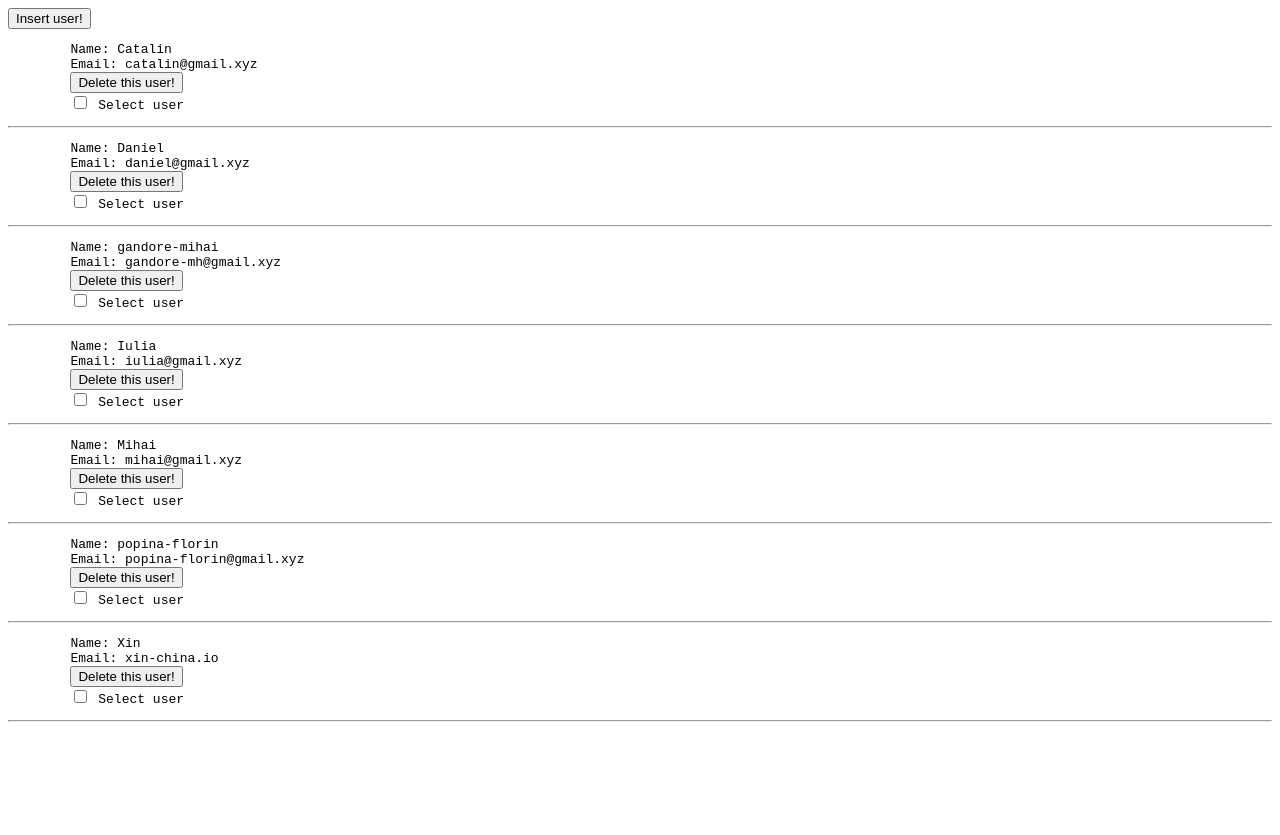
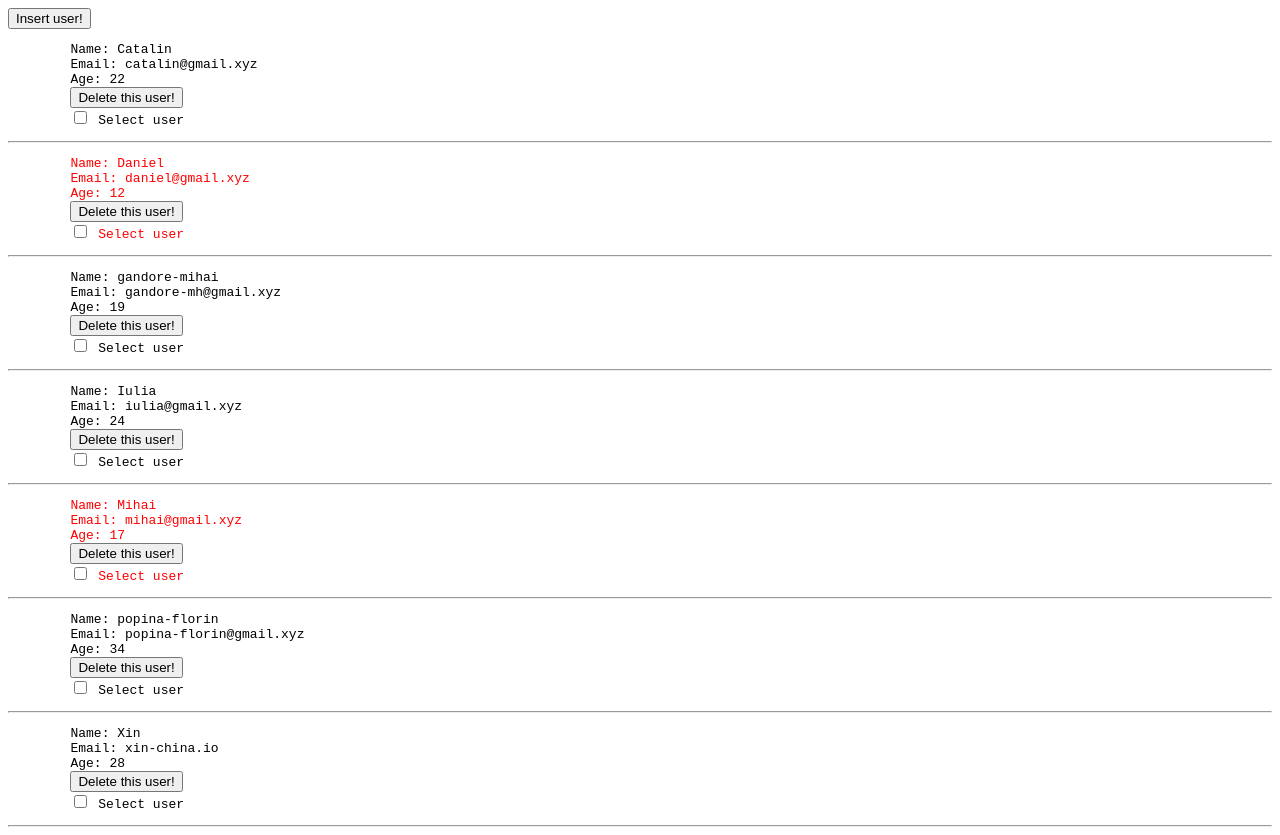
Before and after one commit to Catalin12/introduction-to-angular, an Angular app in the folder component-interaction/: page / in a window 1280 px wide. Before the commit the page ends 800 px from the top, so only its background shows below. Built offline with nearby package versions, Linux system fonts and the light colour scheme.

Commit message:
first commit with update

```diff
--- /dev/null
+++ b/component-interaction/src/app/age-user-pipe.ts
@@ -0,0 +1,9 @@
+import { Pipe, PipeTransform } from "@angular/core";
+
+@Pipe({ name: "ageUsers" })
+export class AgeUserPipe implements PipeTransform {
+	public transform(date: any, ...args: any[]): number {
+		console.log(`age users was loaded ${date}`);
+		return new Date().getFullYear() - date.getFullYear();
+	}
+}
--- a/component-interaction/src/app/app.module.ts
+++ b/component-interaction/src/app/app.module.ts
@@ -3,6 +3,7 @@ import { BrowserModule } from '@angular/platform-browser';
 
 import { AppComponent } from "./app.component";
 import { SortUserPipe } from "./sort-users.pipe";
+import { AgeUserPipe } from './age-user-pipe';
 import { UserDetailsComponent } from "./user-details/user-details.component"
 import { UserListComponent } from "./user-list/user-list.component";
 
@@ -11,7 +12,8 @@ import { UserListComponent } from "./user-list/user-list.component";
 		AppComponent,
 		UserDetailsComponent,
 		UserListComponent,
-		SortUserPipe
+		SortUserPipe,
+		AgeUserPipe
 	],
 	imports: [
 		BrowserModule
--- a/component-interaction/src/app/sort-users.pipe.ts
+++ b/component-interaction/src/app/sort-users.pipe.ts
@@ -7,6 +7,7 @@ import { UserModel } from './user.model';
 export class SortUserPipe implements PipeTransform {
 
 	public transform(value: UserModel[], orderType: OrderTypeEnum) {
+
 		if (orderType === OrderTypeEnum.DSC) {
 			return value.sort((user: UserModel, nextUser: UserModel) => nextUser.name.toLowerCase() < user.name.toLowerCase() ? -1 : nextUser.name.toLowerCase() > user.name.toLowerCase() ? 1 : 0);
 		}
--- a/component-interaction/src/app/user-details/user-details.component.css
+++ b/component-interaction/src/app/user-details/user-details.component.css
@@ -0,0 +1,3 @@
+.adult {
+	color: red;
+}
--- a/component-interaction/src/app/user-details/user-details.component.html
+++ b/component-interaction/src/app/user-details/user-details.component.html
@@ -1,6 +1,7 @@
-<pre>
+<pre [ngClass]="{'adult': (user?.dateOfBirth | ageUsers) < 18}">
 	Name: {{user?.name}}
 	Email: {{user?.email}}
+	Age: {{user?.dateOfBirth | ageUsers}}
 	<button (click)="handleDeleteClick()">Delete this user!</button>
 	<input type="checkbox" (click)="handleCheckboxChangeStatus()"><label> Select user</label>
 </pre>
--- a/component-interaction/src/app/user-details/user-details.component.ts
+++ b/component-interaction/src/app/user-details/user-details.component.ts
@@ -3,9 +3,9 @@ import { Component, EventEmitter, Input, Output } from '@angular/core';
 import { UserModel } from '../user.model';
 
 @Component({
-	selector: 'user-details',
-	templateUrl: './user-details.component.html',
-	styleUrls: ['./user-details.component.css']
+	selector: "user-details",
+	templateUrl: "./user-details.component.html",
+	styleUrls: ["./user-details.component.css"]
 })
 export class UserDetailsComponent {
 	@Input()
--- a/component-interaction/src/app/user-list/user-list.component.html
+++ b/component-interaction/src/app/user-list/user-list.component.html
@@ -1,5 +1,5 @@
 <button class="succes" (click)="handleAddUserClick()">Insert user!</button>
 <button *ngIf="selectedUserIds.length" (click)="handleDeleteSelectedUsersClick()">Delete users</button>
 
-<user-details *ngFor="let user of users | sortUsers: TaskStatus.ASC" [user]="user"
+<user-details *ngFor="let user of (users | sortUsers: TaskStatus.ASC)" [user]="user"
 	(onSelect)="handleCheckboxChangeStatus($event)" (onDelete)="handleDeleteUser($event)"></user-details>
--- a/component-interaction/src/app/user-list/user-list.component.ts
+++ b/component-interaction/src/app/user-list/user-list.component.ts
@@ -1,6 +1,6 @@
 import { Component, Input, OnInit } from '@angular/core';
 
-import { UserModel } from '../user.model';
+import { UserModel } from "../user.model";
 import { OrderTypeEnum } from "../task-status.enum";
 
 @Component({
@@ -25,37 +25,44 @@ export class UserListComponent implements OnInit {
 			{
 				id: 1,
 				name: "Catalin",
-				email: "catalin@gmail.xyz"
+				email: "catalin@gmail.xyz",
+				dateOfBirth: new Date(2000, 5, 11)
 			},
 			{
 				id: 2,
 				name: "Mihai",
-				email: "mihai@gmail.xyz"
+				email: "mihai@gmail.xyz",
+				dateOfBirth: new Date(2005, 11, 21)
 			},
 			{
 				id: 3,
 				name: "Daniel",
-				email: "daniel@gmail.xyz"
+				email: "daniel@gmail.xyz",
+				dateOfBirth: new Date(2010, 1, 3)
 			},
 			{
 				id: 4,
 				name: "Iulia",
-				email: "iulia@gmail.xyz"
+				email: "iulia@gmail.xyz",
+				dateOfBirth: new Date(1998, 3, 16)
 			},
 			{
 				id: 5,
 				name: "popina-florin",
-				email: "popina-florin@gmail.xyz"
+				email: "popina-florin@gmail.xyz",
+				dateOfBirth: new Date(1988, 5, 1)
 			},
 			{
 				id: 6,
 				name: "gandore-mihai",
-				email: "gandore-mh@gmail.xyz"
+				email: "gandore-mh@gmail.xyz",
+				dateOfBirth: new Date(2003, 11, 8)
 			},
 			{
 				id: 7,
 				name: "Xin",
-				email: "xin-china.io"
+				email: "xin-china.io",
+				dateOfBirth: new Date(1993, 12, 8)
 			}
 		]
 	}
@@ -68,7 +75,8 @@ export class UserListComponent implements OnInit {
 		let user: UserModel = {
 			id: this.id,
 			name: "random-name",
-			email: "random-emails"
+			email: "random-emails",
+			dateOfBirth: new Date()
 		};
 		this.users.push(user);
 		this.id++;
--- a/component-interaction/src/app/user.model.ts
+++ b/component-interaction/src/app/user.model.ts
@@ -2,4 +2,5 @@ export class UserModel {
 	public id: number = 0;
 	public name: string = "";
 	public email: string = "";
+	public dateOfBirth: Date = new Date();
 }
```
